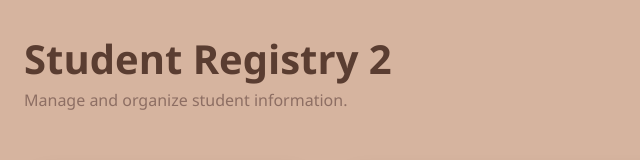
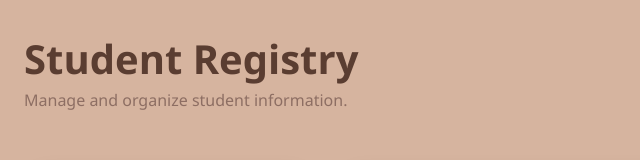
Before and after one commit to wanirfzl/Student-Management-System, a plain HTML site: page index.html in a window 1280 px wide. Shown: the top 160 px of the page, 0-640 px from the left. Drawn offline with nearby package versions, Linux system fonts and the light colour scheme.

Commit message:
Update index.html

```diff
--- a/index.html
+++ b/index.html
@@ -20,7 +20,7 @@
     <div class="d-flex justify-content-between align-items-center mb-4">
 
         <div>
-            <h1 class="fw-bold">Student Registry 2</h1>
+            <h1 class="fw-bold">Student Registry</h1>
 
             <p class="text-muted">
                 Manage and organize student information.
```
